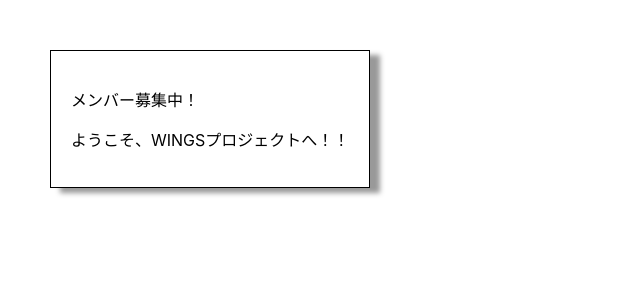
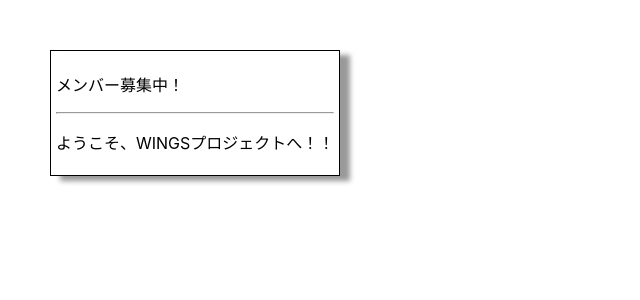
Before and after one commit to kashiwagi-rena/React_Introduction_to_Practice, a React (Create React App) app in the folder my-react/: page / in a window 1280 px wide. Shown: the top 300 px of the page, without its empty margins (0-640 px from the left). Built offline with nearby package versions, Linux system fonts and the light colour scheme.

Commit message:
複数のchildrenを引き渡す

```diff
--- /dev/null
+++ b/my-react/src/chap03/TitledPanel.js
@@ -0,0 +1,16 @@
+export default function TitledPanel({ title, body }) {
+  return (
+    <div style={{
+      margin: 50,
+      padding: 5,
+      border: '1px solid #000',
+      width: 'fit-content',
+      boxShadow: '10px 5px 5px #999',
+      backgrounColor: '#fff'
+    }}>
+      {title}
+      <hr />
+      {body}
+    </div>
+  );
+}
--- a/my-react/src/index.js
+++ b/my-react/src/index.js
@@ -2,15 +2,19 @@ import React from 'react';
 import ReactDOM from 'react-dom/client';
 import './index.css';
 import reportWebVitals from './reportWebVitals';
-import StyledPanel from './chap03/StyledPanel';
+import TitledPanel from './chap03/TitledPanel';
 
 const root = ReactDOM.createRoot(document.getElementById('root'));
 setInterval(() => {
   root.render(
-      <StyledPanel>
-        <p>メンバー募集中！</p>
-        <p>ようこそ、WINGSプロジェクトへ！！</p>
-      </StyledPanel>
+      <TitledPanel
+        title={
+          <p>メンバー募集中！</p>
+          }
+        body={
+          <p>ようこそ、WINGSプロジェクトへ！！</p>
+          }>
+      </TitledPanel>
     );
 });
 
```
